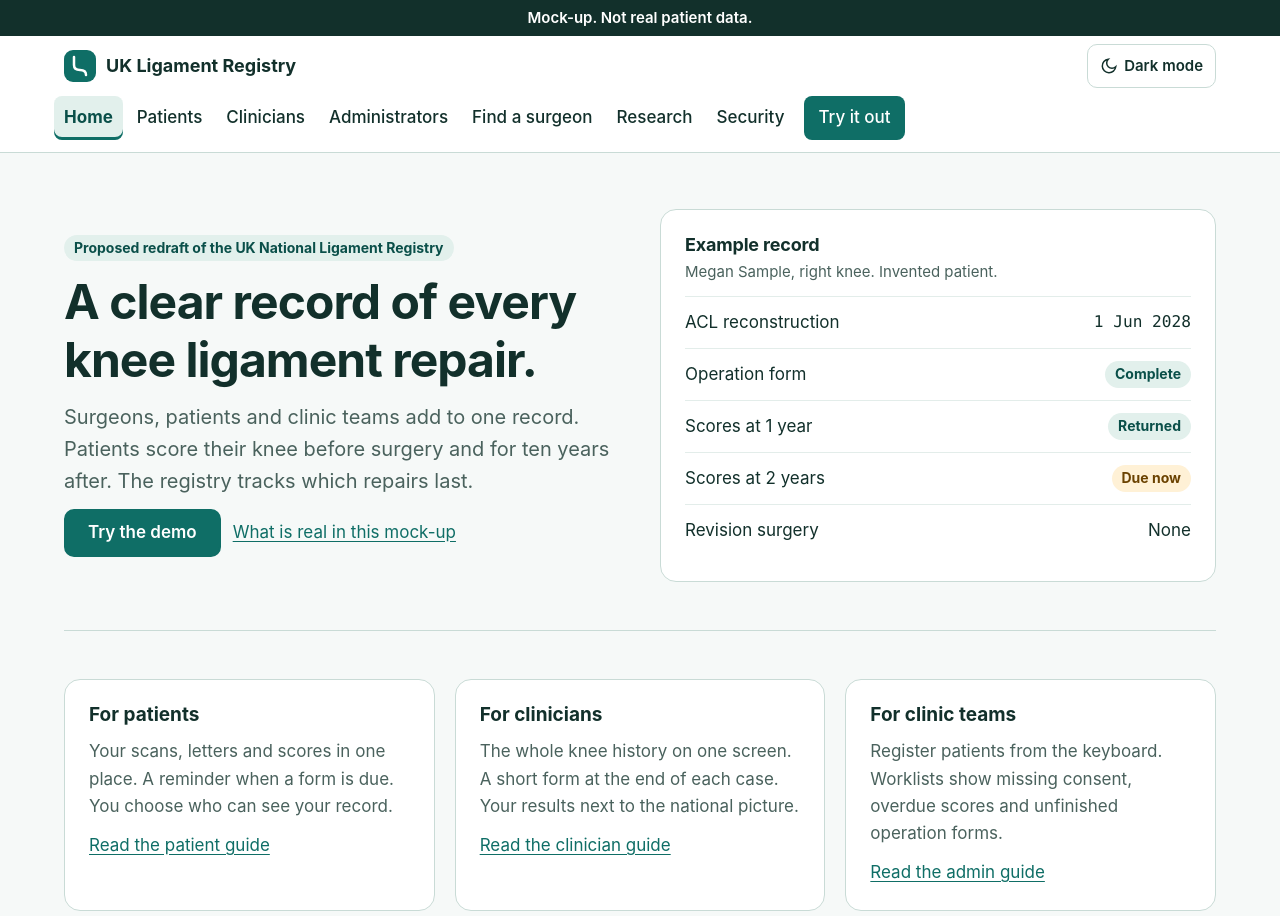
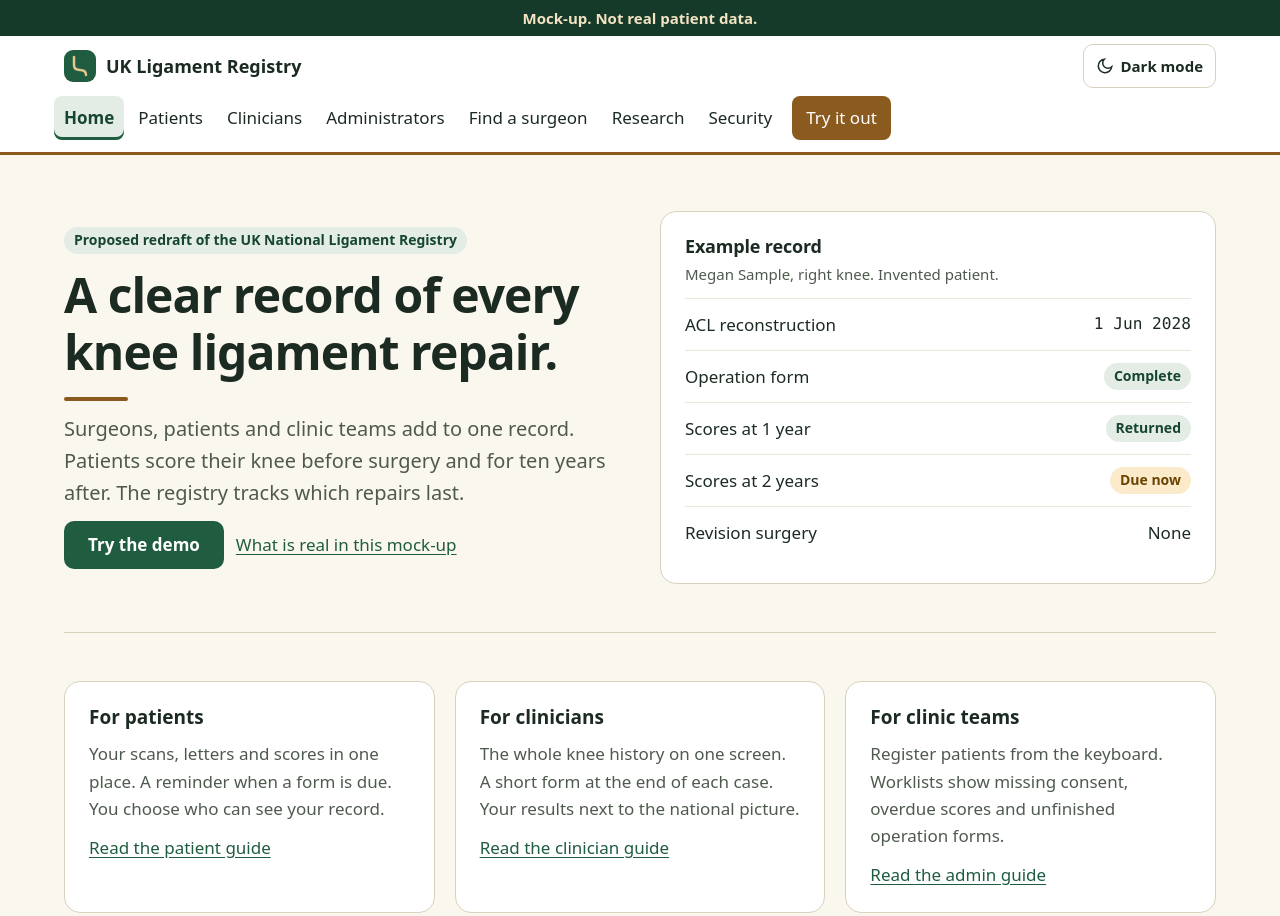
Before and after one commit to SportsHealing/OMKH-Ligament-Registry, a plain HTML site: page index.html in a window 1280 px wide. Shown: the top 916 px of the page. Drawn offline with Linux system fonts and the light colour scheme.

Commit message:
Bronze and green palette
Co-Authored-By: Claude Opus 5.5 <noreply@anthropic.com>
Claude-Session: https://claude.ai/code/session_01AzjYDT2MXrqiztNXxnJy68

```diff
--- a/assets/css/site.css
+++ b/assets/css/site.css
@@ -1,34 +1,37 @@
-/* OMKH Ligament Registry mock-up. Concept 1: Clear Ward. */
+/* UK Ligament Registry mock-up. Concept 1 layout, bronze and green palette. */
 :root {
-  --bg: #F6F9F8; --surface: #FFFFFF; --ink: #12302B; --muted: #4A625D;
-  --accent: #0F6E66; --accent-ink: #FFFFFF; --accent-hover: #0A4F49;
-  --soft: #E2F0EC; --soft-ink: #0A4F49; --line: #C9DBD6; --line2: #E3EDEA;
-  --warn-bg: #FFF1D6; --warn: #6B4200; --err-bg: #FDECEA; --err: #A3231B;
-  --banner-bg: #12302B; --banner-ink: #FFFFFF;
-  --c-base: #6A7F7A; --c-1y: #B26A00; --c-2y: #0F6E66; --c-nat: #6A7F7A;
-  --focus: #B26A00;
+  --bg: #FAF7EF; --surface: #FFFFFF; --ink: #1C2B22; --muted: #4F5A4F;
+  --accent: #1F5C40; --accent-ink: #FFFFFF; --accent-hover: #164530;
+  --bronze: #8A5A1F; --bronze-ink: #FFFFFF; --bronze-hover: #6E4716; --bronze-soft: #F1E4CC;
+  --soft: #E3EDE5; --soft-ink: #164530; --line: #D8D1BD; --line2: #ECE6D6;
+  --warn-bg: #FBEBCB; --warn: #6B4200; --err-bg: #FDECEA; --err: #A3231B;
+  --banner-bg: #163A2A; --banner-ink: #F3E3C3;
+  --c-base: #7A7F73; --c-1y: #9A6A2A; --c-2y: #1F5C40; --c-nat: #7A7F73;
+  --focus: #9A6A2A;
   --mono: ui-monospace, "SFMono-Regular", Menlo, Consolas, "Liberation Mono", monospace;
-  --sans: Inter, system-ui, -apple-system, "Segoe UI", Roboto, "Helvetica Neue", Arial, sans-serif;
+  --sans: system-ui, -apple-system, "Segoe UI", Roboto, "Helvetica Neue", Arial, sans-serif;
   color-scheme: light;
 }
 @media (prefers-color-scheme: dark) {
   :root:not([data-theme="light"]) {
-    --bg: #0F1715; --surface: #16211E; --ink: #E4EEEB; --muted: #A9BCB7;
-    --accent: #4FC1B4; --accent-ink: #06201D; --accent-hover: #7AD6CB;
-    --soft: #1D3330; --soft-ink: #BDEBE4; --line: #334844; --line2: #24332F;
+    --bg: #121712; --surface: #1A221C; --ink: #EEE8DA; --muted: #BAB3A1;
+    --accent: #7CC29A; --accent-ink: #0E1B13; --accent-hover: #A2D8B8;
+    --soft: #22322A; --soft-ink: #CDE8D6; --line: #3F4739; --line2: #2A3129;
     --warn-bg: #3A2C12; --warn: #F5C77A; --err-bg: #3A1714; --err: #FFA59B;
-    --banner-bg: #E2F0EC; --banner-ink: #12302B;
-    --c-base: #8FA6A1; --c-1y: #F0A94B; --c-2y: #4FC1B4; --c-nat: #8FA6A1; --focus: #F0A94B;
+    --bronze: #D9A55B; --bronze-ink: #1C1408; --bronze-hover: #E8BF80; --bronze-soft: #3A2E1C;
+    --banner-bg: #E3D3AE; --banner-ink: #1C2B22;
+    --c-base: #A39D8C; --c-1y: #D9A55B; --c-2y: #7CC29A; --c-nat: #A39D8C; --focus: #D9A55B;
     color-scheme: dark;
   }
 }
 :root[data-theme="dark"] {
-  --bg: #0F1715; --surface: #16211E; --ink: #E4EEEB; --muted: #A9BCB7;
-  --accent: #4FC1B4; --accent-ink: #06201D; --accent-hover: #7AD6CB;
-  --soft: #1D3330; --soft-ink: #BDEBE4; --line: #334844; --line2: #24332F;
+  --bg: #121712; --surface: #1A221C; --ink: #EEE8DA; --muted: #BAB3A1;
+  --accent: #7CC29A; --accent-ink: #0E1B13; --accent-hover: #A2D8B8;
+  --soft: #22322A; --soft-ink: #CDE8D6; --line: #3F4739; --line2: #2A3129;
   --warn-bg: #3A2C12; --warn: #F5C77A; --err-bg: #3A1714; --err: #FFA59B;
-  --banner-bg: #E2F0EC; --banner-ink: #12302B;
-  --c-base: #8FA6A1; --c-1y: #F0A94B; --c-2y: #4FC1B4; --c-nat: #8FA6A1; --focus: #F0A94B;
+    --bronze: #D9A55B; --bronze-ink: #1C1408; --bronze-hover: #E8BF80; --bronze-soft: #3A2E1C;
+  --banner-bg: #E3D3AE; --banner-ink: #1C2B22;
+  --c-base: #A39D8C; --c-1y: #D9A55B; --c-2y: #7CC29A; --c-nat: #A39D8C; --focus: #D9A55B;
   color-scheme: dark;
 }
 
@@ -67,7 +70,12 @@ p { margin: 0 0 12px; }
 .site-nav a { display: flex; align-items: center; min-height: 44px; padding: 0 14px; border-radius: 8px; text-decoration: none; color: var(--ink); font-weight: 500; }
 .site-nav a:hover { background: var(--soft); color: var(--soft-ink); }
 .site-nav a[aria-current="page"] { background: var(--soft); color: var(--soft-ink); font-weight: 700; box-shadow: inset 3px 0 0 var(--accent); }
-.site-nav a.try { background: var(--accent); color: var(--accent-ink); }
+.site-nav a.try { background: var(--bronze); color: var(--bronze-ink); }
+.site-nav a.try:hover { background: var(--bronze-hover); color: var(--bronze-ink); }
+.site-header { border-bottom: 3px solid var(--bronze); }
+.tag.ok { background: var(--soft); color: var(--soft-ink); }
+h1 { color: var(--ink); }
+.hero h1::after { content: ""; display: block; width: 64px; height: 4px; margin-top: 16px; border-radius: 2px; background: var(--bronze); }
 .site-nav a.try[aria-current="page"] { box-shadow: inset 0 0 0 3px var(--soft); }
 .js .site-nav.closed { display: none; }
 @media (min-width: 1000px) {
--- a/index.html
+++ b/index.html
@@ -14,7 +14,7 @@
 <p class="banner" role="note">Mock-up. Not real patient data.</p>
 <header class="site-header">
 <div class="wrap bar">
-<a class="brand" href="index.html"><svg width="32" height="32" viewBox="0 0 32 32" aria-hidden="true" focusable="false"><rect width="32" height="32" rx="9" fill="#0F6E66"></rect><path d="M10 7v8c0 3 2 5 6 5s6 2 6 5" stroke="#FFFFFF" stroke-width="2.5" fill="none" stroke-linecap="round"></path></svg>UK Ligament Registry</a>
+<a class="brand" href="index.html"><svg width="32" height="32" viewBox="0 0 32 32" aria-hidden="true" focusable="false"><rect width="32" height="32" rx="9" fill="#1F5C40"></rect><path d="M10 7v8c0 3 2 5 6 5s6 2 6 5" stroke="#E3C58F" stroke-width="2.5" fill="none" stroke-linecap="round"></path></svg>UK Ligament Registry</a>
 <div class="header-tools">
 <button class="icon-btn" id="theme-btn" type="button" aria-pressed="false"><svg width="18" height="18" viewBox="0 0 24 24" fill="none" stroke="currentColor" stroke-width="2" aria-hidden="true" focusable="false"><path d="M21 13A9 9 0 1 1 11 3a7 7 0 0 0 10 10z"></path></svg><span>Dark mode</span></button>
 <button class="icon-btn menu-btn" id="menu-btn" type="button" aria-expanded="false" aria-controls="site-nav" hidden><svg width="18" height="18" viewBox="0 0 24 24" fill="none" stroke="currentColor" stroke-width="2" aria-hidden="true" focusable="false"><path d="M4 7h16M4 12h16M4 17h16"></path></svg><span>Menu</span></button>
```
Also changed, not shown: administrators.html (+1 -1 lines), clinicians.html (+1 -1 lines), find-a-surgeon.html (+1 -1 lines), patients.html (+1 -1 lines), research.html (+1 -1 lines), security.html (+1 -1 lines), try/admin.html (+1 -1 lines), try/clinician.html (+1 -1 lines), try/index.html (+1 -1 lines), try/patient.html (+1 -1 lines), try/signin.html (+1 -1 lines).
